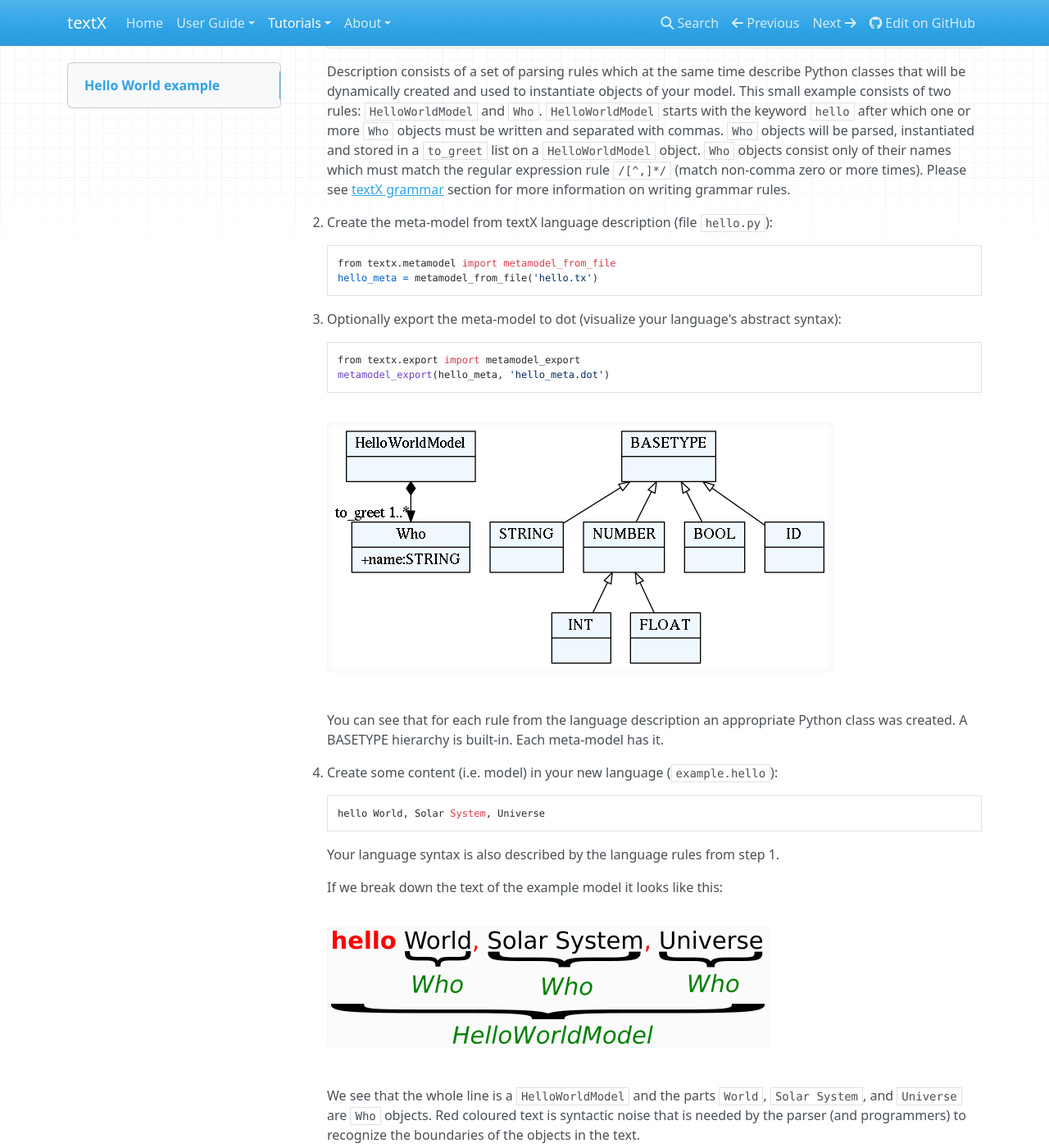
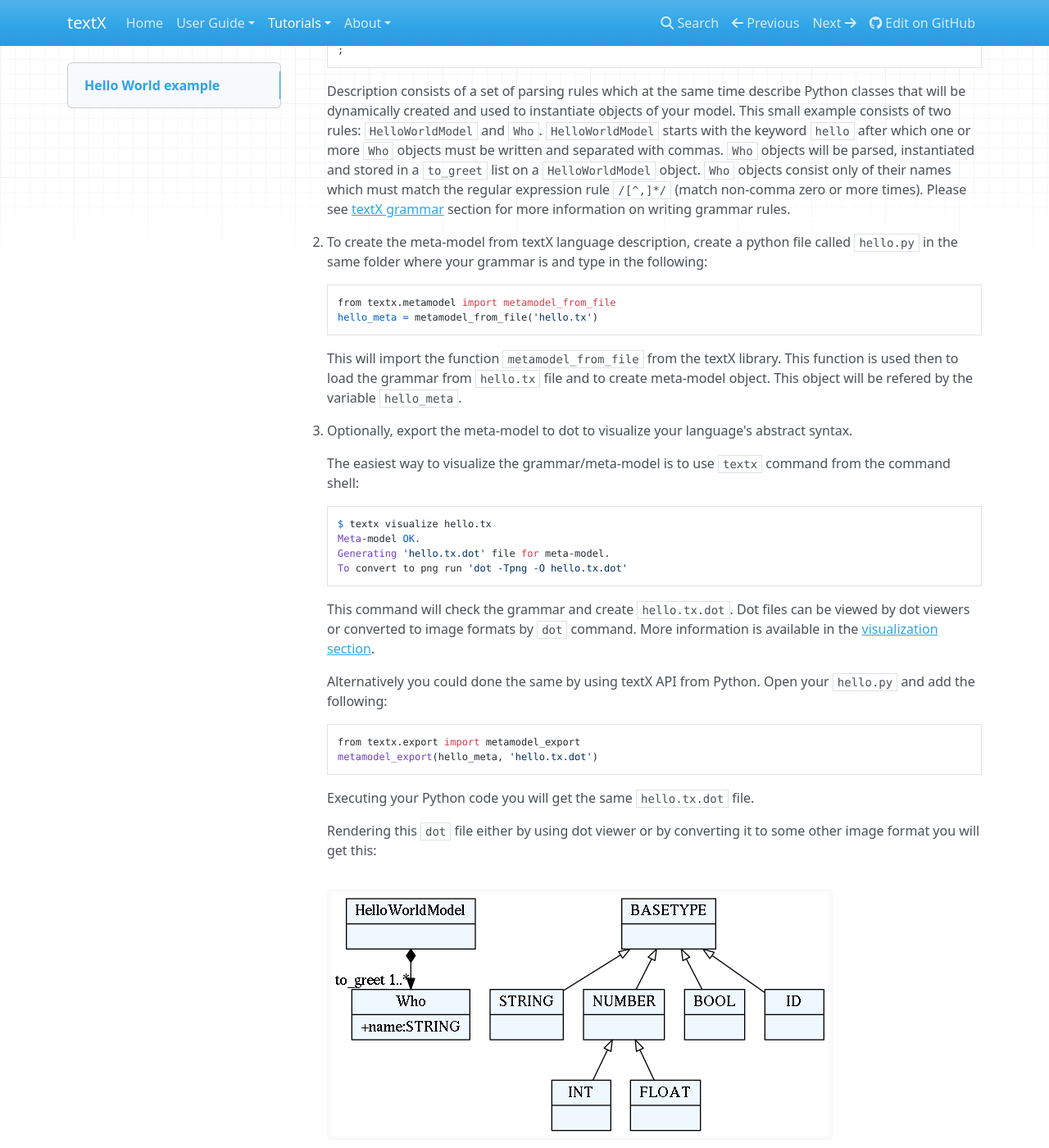
Before and after one commit to textX/textX, an MkDocs documentation site: the page built from docs/tutorials/hello_world.md, in a window 1280 px wide and 1400 px high, scrolled down 364 px. Shown: the whole window at 82% size. Built offline with MkDocs 1.6.1, drawn with Linux system fonts in a browser that asks for light colours; nearby versions of some CDN libraries; old or Windows-style settings are respelled for this version of MkDocs; some of the changed text lies outside the part shown.

Commit message:
Additions to documentation. Extended hello world example. Some small fixes.

```diff
--- a/docs/tutorials/hello_world.md
+++ b/docs/tutorials/hello_world.md
@@ -7,7 +7,8 @@ This is an example of a very simple Hello World like language.
 
 These are the steps to build a very basic Hello World - like language.
 
-1. Write a language description in textX (file `hello.tx`):
+1. Write a language description in textX. Create a file called `hello.tx` in the
+   text editor of your choice and type in the following:
 
         HelloWorldModel:
           'hello' to_greet+=Who[',']
@@ -21,23 +22,52 @@ These are the steps to build a very basic Hello World - like language.
     describe Python classes that will be dynamically created and used to
     instantiate objects of your model.  This small example consists of two
     rules: `HelloWorldModel` and `Who`.  `HelloWorldModel` starts with the
-    keyword `hello` after which one or more `Who` objects must be written
-    and separated with commas. `Who` objects will be parsed, instantiated and stored
-    in a `to_greet` list on a `HelloWorldModel` object. `Who` objects consist
-    only of their names which must match the regular expression rule
+    keyword `hello` after which one or more `Who` objects must be written and
+    separated with commas. `Who` objects will be parsed, instantiated and
+    stored in a `to_greet` list on a `HelloWorldModel` object. `Who` objects
+    consist only of their names which must match the regular expression rule
     `/[^,]*/` (match non-comma zero or more times). Please see [textX
-    grammar](../grammar.md) section for more information on writing grammar rules.
+    grammar](../grammar.md) section for more information on writing grammar
+    rules.
 
-2. Create the meta-model from textX language description (file `hello.py`):
+2. To create the meta-model from textX language description, create a python
+   file called `hello.py` in the same folder where your grammar is and type in
+   the following:
 
         from textx.metamodel import metamodel_from_file
         hello_meta = metamodel_from_file('hello.tx')
 
+    This will import the function `metamodel_from_file` from the textX library.
+    This function is used then to load the grammar from `hello.tx` file and
+    to create meta-model object. This object will be refered by the variable
+    `hello_meta`.
 
-3. Optionally export the meta-model to dot (visualize your language's abstract syntax):
+3. Optionally, export the meta-model to dot to visualize your language's
+   abstract syntax.
+
+    The easiest way to visualize the grammar/meta-model is to use `textx`
+    command from the command shell:
+
+        $ textx visualize hello.tx
+        Meta-model OK.
+        Generating 'hello.tx.dot' file for meta-model.
+        To convert to png run 'dot -Tpng -O hello.tx.dot'
+
+    This command will check the grammar and create `hello.tx.dot`. Dot files
+    can be viewed by dot viewers or converted to image formats by `dot`
+    command.  More information is available in the [visualization
+    section](../visualization.md).
+
+    Alternatively you could done the same by using textX API from Python.
+    Open your `hello.py` and add the following:
 
         from textx.export import metamodel_export
-        metamodel_export(hello_meta, 'hello_meta.dot')
+        metamodel_export(hello_meta, 'hello.tx.dot')
+
+    Executing your Python code you will get the same `hello.tx.dot` file.
+
+    Rendering this `dot` file either by using dot viewer or by converting it to
+    some other image format you will get this:
 
     ![hello meta-model](../images/hello_meta.dot.png)
 
@@ -45,7 +75,8 @@ These are the steps to build a very basic Hello World - like language.
     Python class was created. A BASETYPE hierarchy is built-in. Each
     meta-model has it.
 
-4. Create some content (i.e. model) in your new language (``example.hello``):
+4. Create some content (i.e. model) in your new language. Create file
+   `example.hello`, open it up in textual editor and type the following:
 
         hello World, Solar System, Universe
 
@@ -60,20 +91,35 @@ These are the steps to build a very basic Hello World - like language.
     syntactic noise that is needed by the parser (and programmers) to recognize
     the boundaries of the objects in the text.
 
-5. Use meta-model to create models from a textual description:
+5. Use meta-model to create models from a textual description. In your Python
+   `hello.py` file add this:
 
 
         example_hello_model = hello_meta.model_from_file('example.hello')
 
-
-
     Textual model ‘example.hello’ will be parsed and transformed to a plain
     Python object graph. Object classes are those defined by the meta-model.
 
-6. You can optionally export the model to `dot` file to visualize it:
+6. To see your model you can export it to `dot` file. Again, we can do that by
+   using `textx` command or by using textX API.
+
+        $ textx visualize hello.tx example.hello
+        Meta-model OK.
+        Model OK.
+        Generating 'hello.tx.dot' file for meta-model.
+        To convert to png run 'dot -Tpng -O hello.tx.dot'
+        Generating 'example.hello.dot' file for model.
+        To convert to png run 'dot -Tpng -O example.hello.dot'
+
+    Or, for using textX API, add this to `hello.py` file:
 
         from textx.export import model_export
-        model_export(example_hello_model, 'example.dot')
+        model_export(example_hello_model, 'example.hello.dot')
+
+    Now, use `dot` command to convert to some image format or open `dot` file
+    directly in dot viewer.
+
+    File `example.hello.dot` will render like this:
 
     ![Example hello model](../images/example.dot.png)
 
```
Also changed, not shown: docs/index.md (+6 -6 lines), docs/visualization.md (+8 -0 lines), README.rst.
